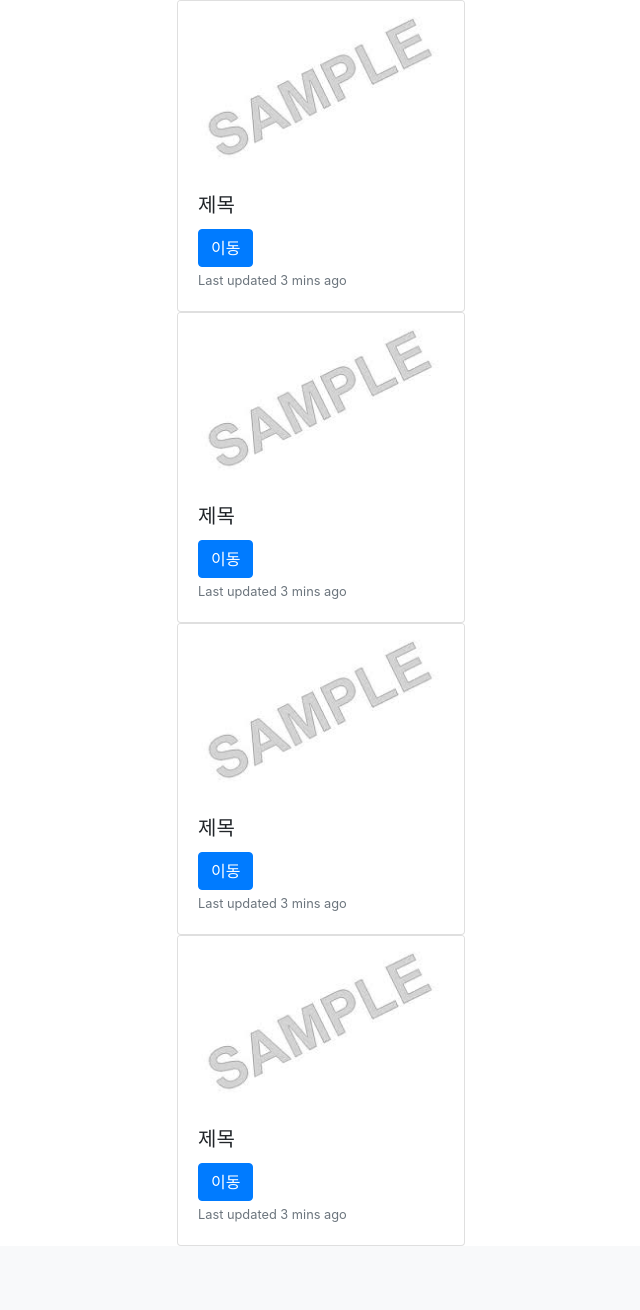
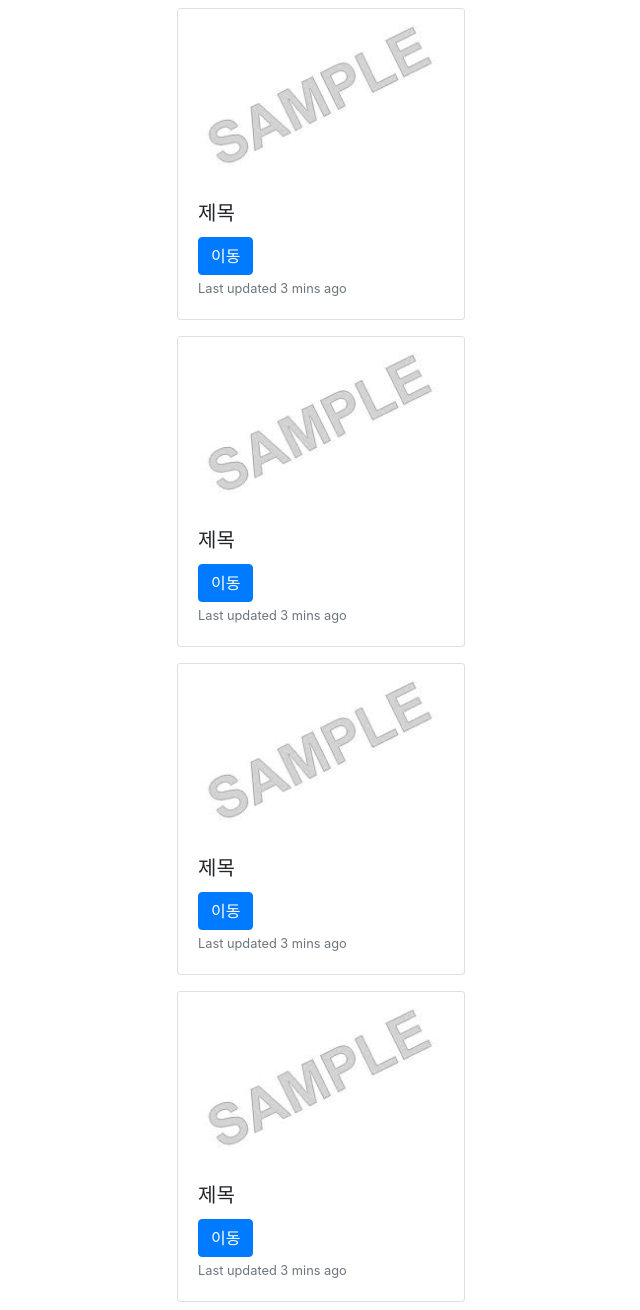
Before and after one commit to MyaGya/my_cache_server, a Django app: page / in a window 1280 px wide. Shown: the part 57-1367 px from the top of the page, without its empty margins (319-959 px from the left). Before the commit the page ends 1303 px from the top, so only its background shows below. Run offline with Django 3.2, Linux system fonts and the light colour scheme; a user stored in the database is signed in; some libraries are stand-ins or nearby versions.

Commit message:
margine, padding을 통한 프론트앤드 위치 수정

```diff
--- a/cache_server/templates/cache_video/video_list.html
+++ b/cache_server/templates/cache_video/video_list.html
@@ -6,7 +6,7 @@
 {% for _ in "1234" %}
 <div class="d-flex justify-content-center">
 
-<div class="card" style="width: 18rem;">
+<div class="card m-2" style="width: 18rem;">
   <img src="media/sample.jpg" class="card-img-top" alt="media/sample.jpg">
   <div class="card-body">
     <h5 class="card-title">제목</h5>
@@ -14,13 +14,14 @@
     <p class="card-text"><small class="text-muted">Last updated 3 mins ago</small></p>
   </div>
 </div>
-</div>
+</div m-5>
 {% endfor %}
 {% else %}                                                  <!-- 로그아웃시 출력 -->
 
+<div class="d-flex justify-content-center">
 <video width="530" height="440" controls autoplay>
   <source src="media/sample_video.mp4" type="video/mp4"> </source>
-
+</div>
 
 {% endif %}
 
```
Also changed, not shown: cache_server/db.sqlite3.
